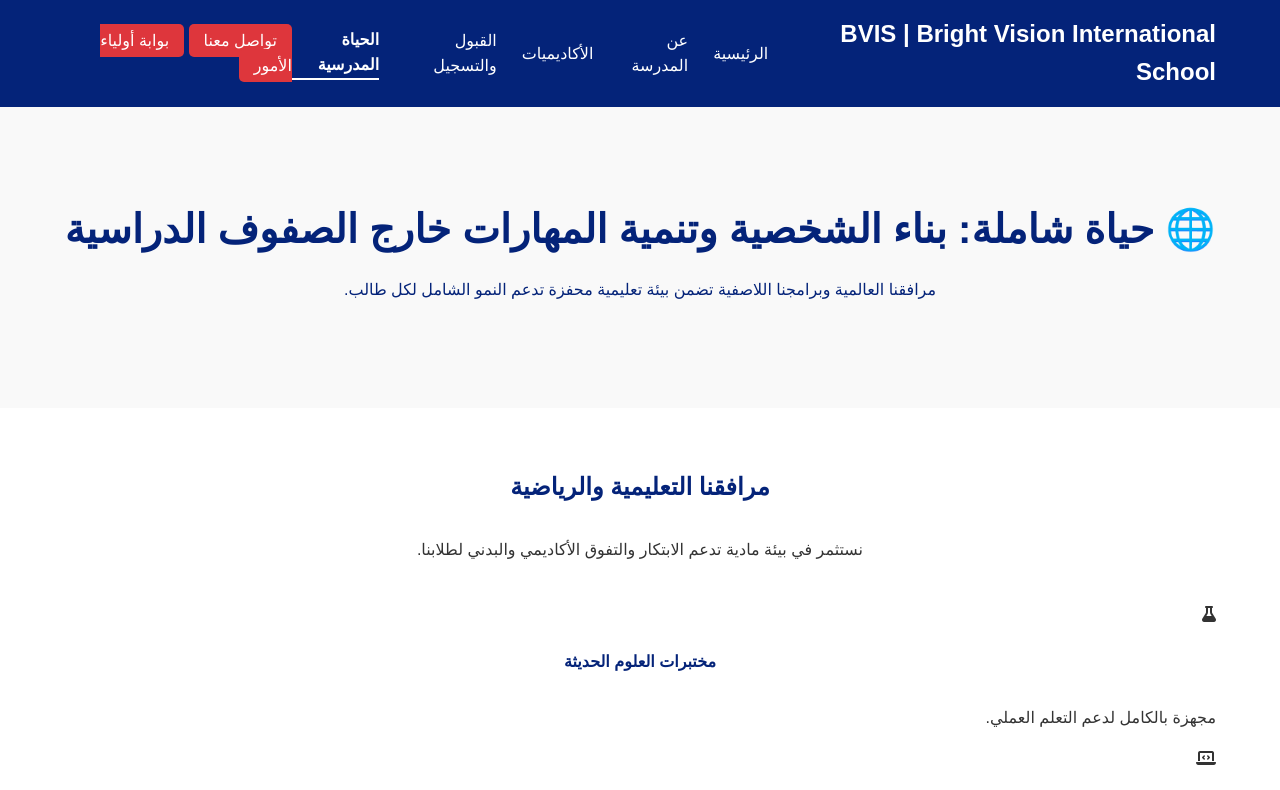
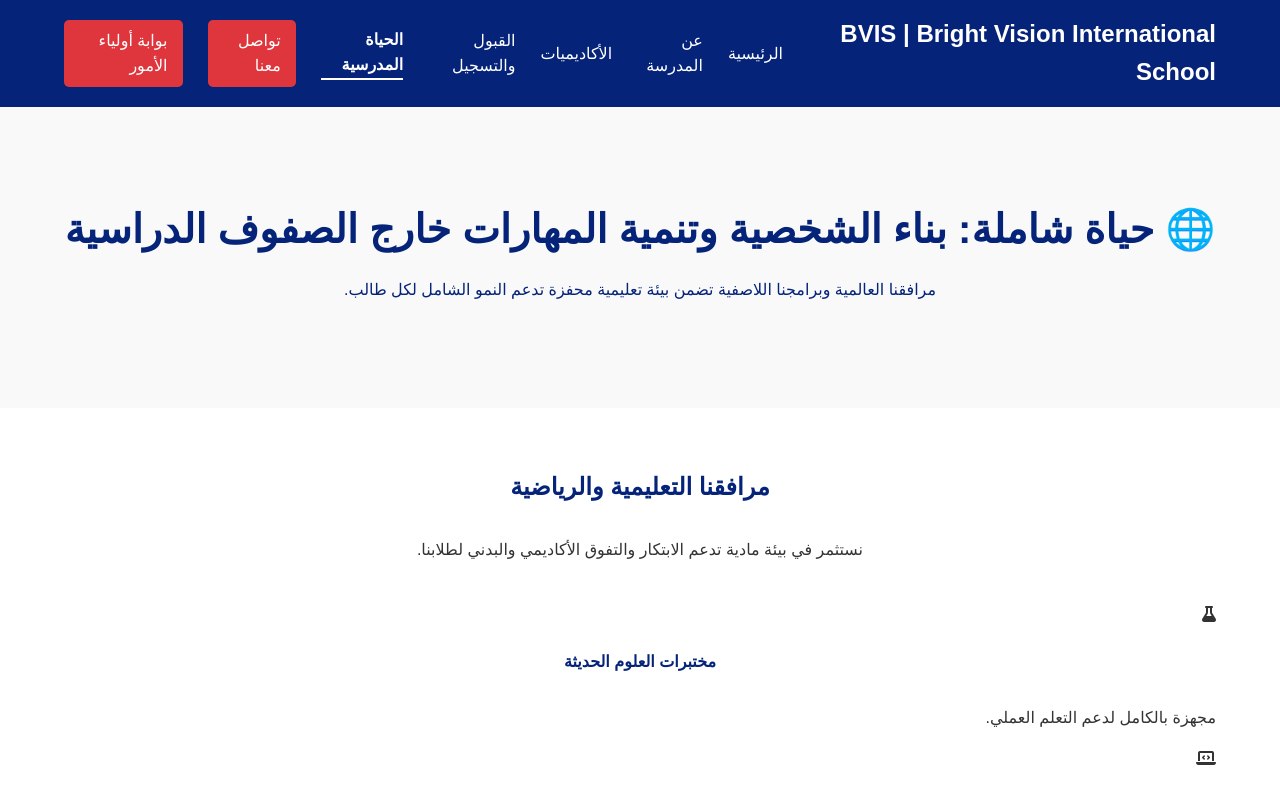
Before and after one commit to hossambebo1/bvis, a plain HTML site: page campus.html in a window 1280 px wide. Shown: the top 790 px of the page. Drawn offline with Linux system fonts and the light colour scheme.

Commit message:
Update campus.html

```diff
--- a/campus.html
+++ b/campus.html
@@ -11,21 +11,19 @@
 
     <header class="navbar">
         <div class="logo"><h1>BVIS | Bright Vision International School</h1></div>
-        <nav class="nav-links">
+        <div class="menu-toggle" onclick="toggleMenu()"><i class="fas fa-bars"></i></div>
+        <nav class="nav-links" id="navbarNav">
             <a href="index.html">الرئيسية</a>
             <a href="about.html">عن المدرسة</a>
             <a href="academics.html">الأكاديميات</a>
             <a href="admissions.html">القبول والتسجيل</a>
             <a href="campus.html" style="font-weight: bold; border-bottom: 2px solid white;">الحياة المدرسية</a>
+            <a href="contact.html" class="cta-button" style="display: block;">تواصل معنا</a>
+            <a href="portal.html" class="cta-button parent-portal" style="display: block;">بوابة أولياء الأمور</a>
         </nav>
-        <div>
-            <a href="contact.html" class="cta-button">تواصل معنا</a>
-            <a href="portal.html" class="cta-button parent-portal">بوابة أولياء الأمور</a>
-        </div>
     </header>
 
     <main>
-
         <section class="page-header">
             <div class="container">
                 <h2>🌐 حياة شاملة: بناء الشخصية وتنمية المهارات خارج الصفوف الدراسية</h2>
@@ -50,21 +48,13 @@
             <div class="container">
                 <h2>🎨 الأنشطة اللاصفية (CCAs)</h2>
                 <p style="text-align: center; margin-bottom: 40px;">نقدم برنامجاً إثرائياً يشجع الطلاب على اكتشاف مواهبهم.</p>
-
                 <div class="activity-category">
                     <h3>🧠 أنشطة العقل والمهارات</h3>
-                    <div class="activity-list">
-                        <span class="activity-item">نادي الروبوتات والبرمجة</span>
-                        <span class="activity-item">نادي المناظرات والخطابة</span>
-                    </div>
+                    <div class="activity-list"><span class="activity-item">نادي الروبوتات والبرمجة</span><span class="activity-item">نادي المناظرات والخطابة</span></div>
                 </div>
-
                 <div class="activity-category">
                     <h3>🏅 أنشطة الرياضة واللياقة</h3>
-                    <div class="activity-list">
-                        <span class="activity-item">فريق كرة القدم</span>
-                        <span class="activity-item">السباحة وألعاب القوى</span>
-                    </div>
+                    <div class="activity-list"><span class="activity-item">فريق كرة القدم</span><span class="activity-item">السباحة وألعاب القوى</span></div>
                 </div>
             </div>
         </section>
@@ -73,23 +63,19 @@
             <div class="container" style="text-align: center;">
                 <h2>🤝 رعاية الطلاب والدعم الشامل</h2>
                 <div class="support-grid">
-                     <div class="facility-card" style="border-top: 5px solid var(--accent-color);">
-                        <i class="fas fa-hand-holding-heart"></i>
-                        <h4>خدمات الإرشاد النفسي</h4>
-                        <p>توفير دعم نفسي واجتماعي فردي.</p>
-                    </div>
-                     <div class="facility-card" style="border-top: 5px solid var(--accent-color);">
-                        <i class="fas fa-bus"></i>
-                        <h4>خدمة النقل الآمن</h4>
-                        <p>باصات مجهزة ومراقبة لضمان وصول الطلاب بأمان.</p>
-                    </div>
+                     <div class="facility-card" style="border-top: 5px solid var(--accent-color);"><i class="fas fa-hand-holding-heart"></i><h4>خدمات الإرشاد النفسي</h4><p>توفير دعم نفسي واجتماعي فردي.</p></div>
+                     <div class="facility-card" style="border-top: 5px solid var(--accent-color);"><i class="fas fa-bus"></i><h4>خدمة النقل الآمن</h4><p>باصات مجهزة ومراقبة لضمان وصول الطلاب بأمان.</p></div>
                 </div>
             </div>
         </section>
-
     </main>
 
     <footer></footer>
-
+    <script>
+        function toggleMenu() {
+            var navLinks = document.getElementById('navbarNav');
+            navLinks.classList.toggle('active');
+        }
+    </script>
 </body>
 </html>
```
